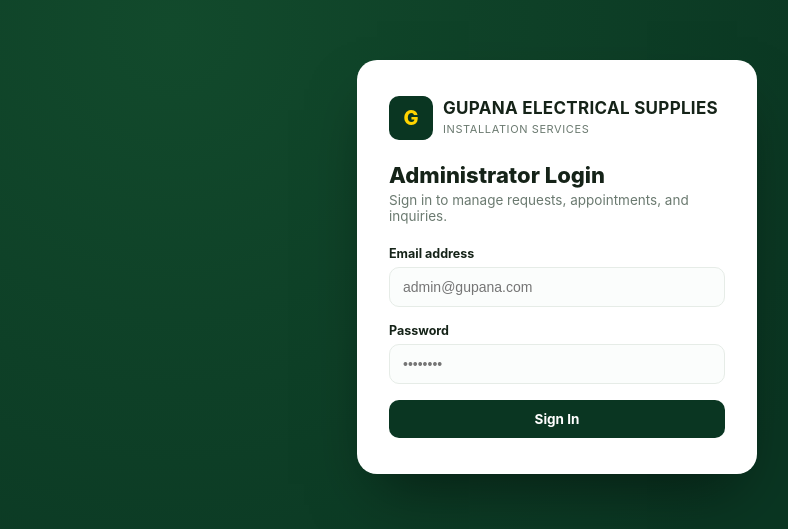
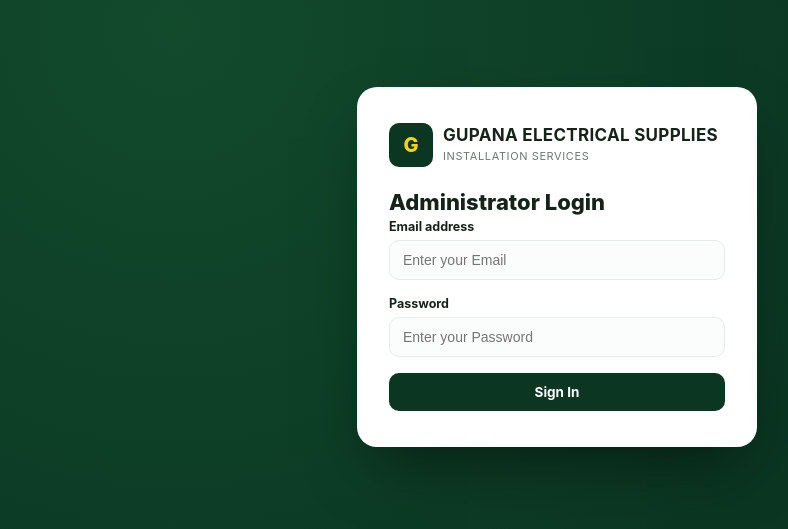
Before and after one commit to RodivieGupana/Gupana-Electrical-Supplies-and-Installation-Services-Request, a plain HTML site: page frontend/index.html in a window 1280 px wide. Shown: the part 133-662 px from the top of the page, without its empty margins (83-871 px from the left). Drawn offline with nearby package versions, Linux system fonts and the light colour scheme.

Commit message:
Improve login form and remove demo credentials

```diff
--- a/frontend/index.html
+++ b/frontend/index.html
@@ -280,16 +280,15 @@ tbody tr:hover{background:#fafcfa;}
       </div>
     </div>
     <div class="login-title">Administrator Login</div>
-    <div class="login-sub">Sign in to manage requests, appointments, and inquiries.</div>
     <div class="login-error" id="loginError"></div>
     <form id="loginForm">
       <div class="field">
         <label>Email address</label>
-        <input type="email" id="loginEmail" placeholder="admin@gupana.com" required />
+        <input type="email" id="loginEmail" placeholder="Enter your Email" required />
       </div>
       <div class="field">
         <label>Password</label>
-        <input type="password" id="loginPassword" placeholder="••••••••" required />
+        <input type="password" id="loginPassword" placeholder="Enter your Password" required />
       </div>
       <button type="submit" class="btn btn-primary">Sign In</button>
     </form>
@@ -496,7 +495,14 @@ document.getElementById('loginForm').addEventListener('submit', async (e) => {
   } catch (err) {
     errBox.textContent = err.message || 'Invalid email or password.';
     errBox.style.display = 'block';
-  }
+
+    // Clear the input fields
+    document.getElementById('loginEmail').value = '';
+    document.getElementById('loginPassword').value = '';
+
+    // Move cursor back to email
+    document.getElementById('loginEmail').focus();
+}
 });
 
 document.getElementById('logoutBtn').addEventListener('click', () => {
```
Also changed, not shown: README.md.
